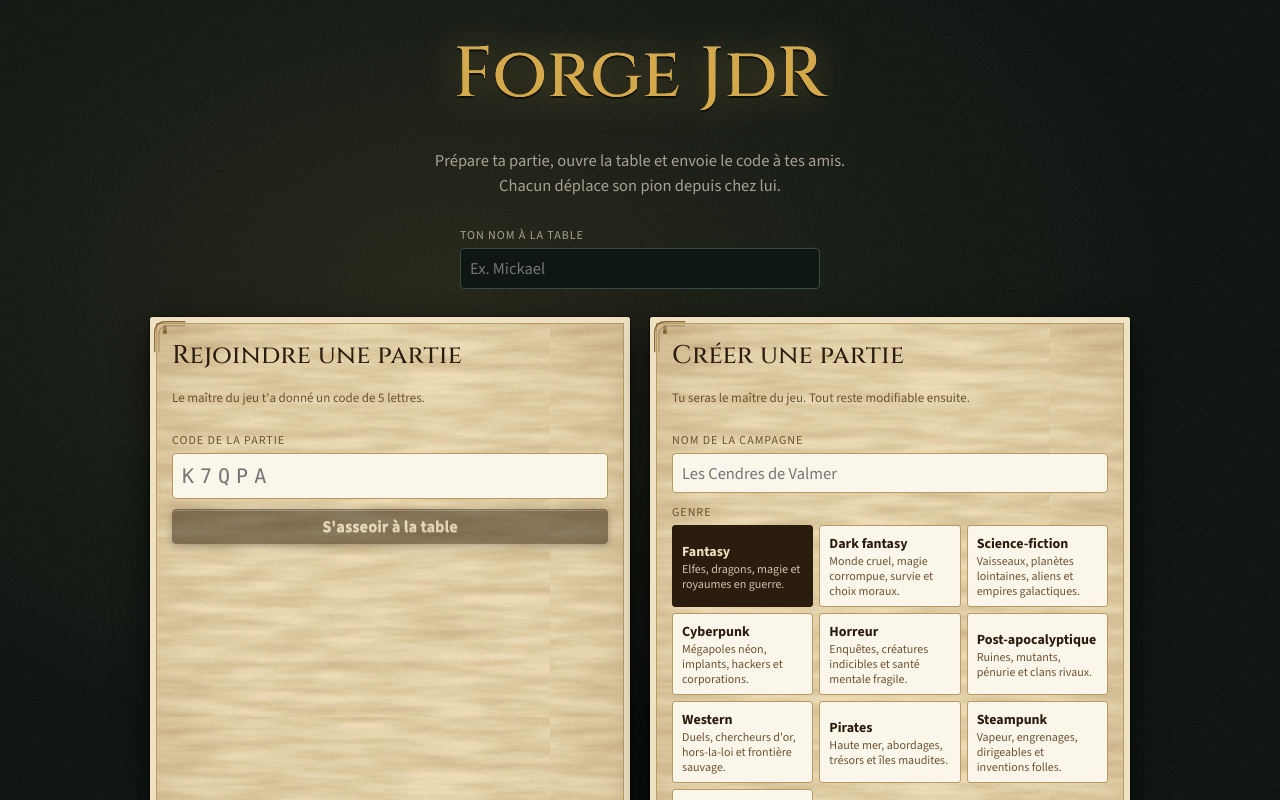
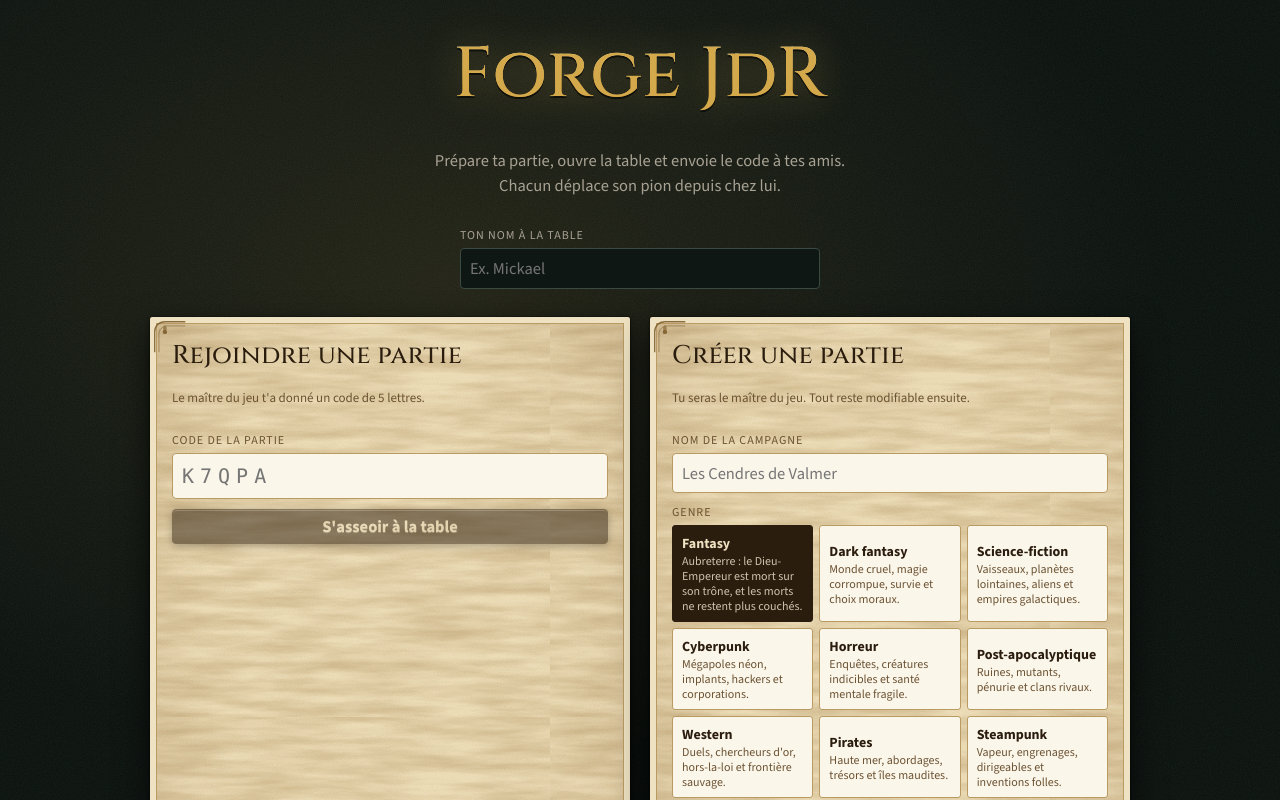
Before and after one commit to rahoumickael-beep/forge-jdr, a React (Vite) app in the folder client/: page / in a window 1280 px wide. Shown: the top 800 px of the page. Built offline with nearby package versions, Linux system fonts and the light colour scheme; no server answers; a web font is replaced by a local one.

Commit message:
Fantasy cohérente avec Aubreterre : noms, lieux, accroches et rencontres tirées du bestiaire
Co-Authored-By: Claude Opus 5.5 (1M context) <noreply@anthropic.com>
Claude-Session: https://claude.ai/code/session_01QCfQjp2smy6DPso8vb2dhx

```diff
--- a/client/src/placement.ts
+++ b/client/src/placement.ts
@@ -27,7 +27,7 @@ export function tokenForCharacter(room: RoomView, c: Character, color: string, o
 
 const ENEMY_COLORS = ["#7a2a22", "#5b3a6b", "#3c4a2a", "#6b4a1f"];
 
-/** Place les ennemis d'une rencontre, cachés, regroupés dans une salle au hasard. */
+/** Place les ennemis d'une rencontre, regroupés dans une salle au hasard. */
 export function tokensForEncounter(room: RoomView, e: Encounter): Token[] {
   const map = room.map;
   const area = map?.rooms.length ? map.rooms[Math.floor(Math.random() * map.rooms.length)] : undefined;
@@ -43,10 +43,13 @@ export function tokensForEncounter(room: RoomView, e: Encounter): Token[] {
         y: pos.y,
         color: ENEMY_COLORS[k % ENEMY_COLORS.length],
         kind: "monstre",
-        hidden: true,
+        // En vision dynamique, les joueurs ne voient déjà que ce que voient leurs pions : le monstre reste
+        // visible pour pouvoir déclencher le combat. En brouillard manuel, le MJ le révèle lui-même.
+        hidden: room.visionMode === "manuel",
         hp: en.hp,
         hpMax: en.hp,
         ac: en.ac,
+        creatureId: en.creatureId,
       });
     }
   });
--- a/shared/generators.ts
+++ b/shared/generators.ts
@@ -1,5 +1,6 @@
 // Générateurs aléatoires (sans IA) : personnages, PNJ, rencontres, scénarios, butin.
 // Règles inspirées de D&D : 6 caractéristiques, modificateur = (valeur - 10) / 2, CA, PV, initiative au d20.
+import { creaturesFor, toEncounterEnemy } from "./bestiary";
 import { getGenre, levelTier } from "./genres";
 import { Rng, uid } from "./random";
 import type { Character, Encounter, GenreId, Scenario, Ton } from "./types";
@@ -98,6 +99,19 @@ function enemyProfile(index: number, total: number, level: number) {
   return { hp, ac, attack: `+${atk}, ${dmgDie}+${Math.ceil(ratio * 4)}` };
 }
 
+/** Lieu typique de chaque région d'Aubreterre, pour qu'une rencontre se passe là où vit la créature. */
+const REGION_PLACES: Record<string, string> = {
+  "Le Couronnement": "les faubourgs d'Aube-Close",
+  "Les Marches de Fer": "un fort du Mur des Neuf Cents",
+  "Le Val Cierge": "une abbaye du Val Cierge",
+  "Les Noyes": "les tourbières des Noyes",
+  "La Côte des Sels": "les salines de Port-Lagune",
+  "Les Monts Ossiers": "un ossuaire muré des Monts Ossiers",
+  "La Brune": "une clairière ronde de la Brune",
+  "Le Verre-Rouge": "une oasis du Verre-Rouge",
+  "Le Dessous": "une fissure sous la Rotonde",
+};
+
 export function generateEncounter(genre: GenreId, level: number, players = 4, seed?: number): Encounter {
   const rng = new Rng(seed);
   const g = getGenre(genre);
@@ -109,6 +123,27 @@ export function generateEncounter(genre: GenreId, level: number, players = 4, se
   const difficulty = rng.pick(["Facile", "Moyenne", "Difficile", "Mortelle"]);
   const diffFactor = { Facile: 0.6, Moyenne: 1, Difficile: 1.4, Mortelle: 1.9 }[difficulty]!;
   const kinds = rng.int(1, 2);
+  // Genre avec un bestiaire : de vraies créatures, au nombre fixé par un budget de PX façon Guide du maître.
+  const beasts = creaturesFor(genre).filter((c) => c.cr <= Math.max(0.5, level) && c.cr >= Math.min(level / 4, 2) && !c.legendary);
+  if (beasts.length) {
+    const budget = players * 50 * level * diffFactor * (level < 3 ? 1 : 1.5);
+    // Deux créatures d'une même région (ou de partout), et le lieu qui va avec.
+    const first = rng.pick(beasts);
+    const mates = beasts.filter((c) => c !== first && (c.region === first.region || c.region === "Partout" || first.region === "Partout"));
+    const picked = kinds > 1 && mates.length ? [first, rng.pick(mates)] : [first];
+    const region = picked.find((c) => c.region !== "Partout")?.region;
+    const enemies = picked.map((c) => {
+      const count = Math.max(1, Math.min(8, Math.round(budget / picked.length / (c.xp * (kinds > 1 ? 2 : 1.5)))));
+      return { ...toEncounterEnemy(c, count, level), creatureId: c.id };
+    });
+    const place = (region && REGION_PLACES[region]) || rng.pick(g.places);
+    return {
+      title: `${enemies.map((e) => e.name).join(" et ")} — ${place}`,
+      description: `Près de ${place}. ${rng.pick(["Ils attendent sur la route que les héros arrivent.", "Le terrain est mauvais : boue, eau ou éboulis.", "Un innocent est pris entre deux feux.", "Quelqu'un, parmi eux, veut d'abord parler.", "La nuit tombe, et la lumière manque."])}`,
+      enemies,
+      difficulty,
+    };
+  }
   const enemies = Array.from({ length: kinds }, () => {
     const idx = rng.int(lo, hi);
     const p = enemyProfile(idx, n, level);
--- a/shared/genres.ts
+++ b/shared/genres.ts
@@ -48,23 +48,23 @@ export const GENRES: Genre[] = [
   {
     id: "fantasy",
     label: "Fantasy",
-    pitch: "Elfes, dragons, magie et royaumes en guerre.",
+    pitch: "Aubreterre : le Dieu-Empereur est mort sur son trône, et les morts ne restent plus couchés.",
     theme: { background: "#2b2a24", floor: "#c9b98f", wall: "#5a4a36", water: "#3f7ea6", vegetation: "#5d8a3c", road: "#a88c5a", door: "#8a4f22", grid: "rgba(40,30,20,.25)" },
     stats: classicStats,
     archetypes: ["Guerrier", "Magicienne", "Voleur", "Clerc", "Rôdeuse", "Barde", "Paladin", "Druide", "Barbare", "Moine", "Ensorceleuse", "Occultiste", "Chasseur de morts", "Veilleur du sceau"],
-    origins: ["Humain", "Elfe", "Nain", "Halfelin", "Demi-orc", "Gnome", "Tieffelin", "Drakéide"],
-    equipment: ["Épée longue", "Arc court", "Bâton runique", "Cotte de mailles", "Bouclier armorié", "Potion de soin", "Corde en soie elfique", "Grimoire usé", "Dague empoisonnée", "Amulette de protection", "Lanterne", "Carte au trésor déchirée"],
-    abilities: ["Boule de feu", "Attaque sournoise", "Soin des blessures", "Rage du berserker", "Pas brumeux", "Inspiration bardique", "Châtiment divin", "Forme animale", "Vision dans le noir", "Parade"],
-    nameStart: ["Ael", "Bran", "Cor", "Dra", "El", "Fen", "Gal", "Hal", "Is", "Kael", "Lor", "Mor", "Nyr", "Or", "Syl", "Thal", "Vae", "Ys"],
-    nameEnd: ["dor", "wen", "ric", "thas", "iel", "gorn", "mir", "wyn", "dil", "ros", "anor", "eth", "ara", "ion"],
-    places: ["la forêt de Brumesombre", "les ruines de Kael-Dorn", "la cité portuaire de Valmer", "le col des Géants", "le temple englouti", "la tour du mage disparu", "les mines naines abandonnées", "le marais des Pendus"],
-    hooks: ["Un village entier s'est endormi et ne se réveille plus.", "Un dragon réclame un tribut que personne ne peut payer.", "La princesse héritière a fui le palais avec un artefact volé.", "Des loups parlent dans la forêt et annoncent une guerre.", "Une carte au trésor apparaît sur le dos d'un mendiant."],
-    villains: ["une nécromancienne exilée", "un dragon rouge ancien", "le grand prêtre d'un culte interdit", "un roi-liche", "un seigneur des fées vengeur"],
-    motivations: ["retrouver un amour perdu par-delà la mort", "plonger le royaume dans une nuit éternelle", "se venger d'une trahison vieille de mille ans", "devenir un dieu"],
-    enemies: ["Gobelins", "Loups affamés", "Bandits", "Squelettes", "Orques", "Goules", "Ogre", "Troll", "Mage noir", "Golem de pierre", "Wyverne", "Démon mineur", "Géant des collines", "Jeune dragon", "Liche"],
-    twists: ["Le commanditaire est le véritable méchant.", "Le méchant est le frère disparu d'un héros.", "L'artefact est vivant et a ses propres plans.", "Le village protège un secret honteux."],
-    rewards: ["Une épée qui murmure", "500 pièces d'or", "Un titre de noblesse", "Un cheval ailé", "Un anneau de téléportation", "La gratitude d'une reine"],
-    traits: ["courageux mais impulsif", "rusé et cupide", "loyal jusqu'à la mort", "rêveur et distrait", "méfiant envers la magie", "toujours affamé"],
+    origins: ["Humain", "Elfe de la Brune", "Nain des Ossiers", "Petite gens", "Demi-orc", "Revenu", "Sang-Doré"],
+    equipment: ["Épée longue", "Arc court", "Marteau de cloueur", "Sac de clous en fer froid", "Brigandine", "Bouclier aux armes d'Aube-Close", "Potion de soin", "Lanterne au verre bleu", "Grimoire de Peseur", "Sachet de sel bénit", "Pot de goudron", "Sauf-conduit de la Chancellerie"],
+    abilities: ["Boule de feu", "Attaque sournoise", "Soin des blessures", "Rage du berserker", "Pas brumeux", "Inspiration bardique", "Châtiment divin", "Forme animale", "Clouer un mort", "Veillée"],
+    nameStart: ["Bastienne", "Hubert", "Maëlle", "Colin", "Gaudry", "Ombeline", "Jacquet", "Perrine", "Thiébaut", "Aubin", "Gisle", "Ferréol", "Odile", "Brunissende", "Enguerrand", "Mahaut", "Guérin", "Isaure"],
+    nameEnd: [" Crolle", " Lescot", " Varlet", " Clouet", " Saulnier", " Mainferrée", " Pell", " Tourbier", " de Gué", " Cirier", " Brac", " Ravel", " Fosseux", " Marchois"],
+    places: ["les tourbières des Noyes", "les faubourgs d'Aube-Close", "un fort du Mur des Neuf Cents", "une abbaye du Val Cierge", "les salines de Port-Lagune", "un ossuaire muré des Monts Ossiers", "une clairière ronde de la Brune", "une oasis du Verre-Rouge"],
+    hooks: ["Un apprenti cloueur n'est pas revenu d'un village sur pilotis.", "Les morts d'un cimetière du Val se sont agenouillés devant l'autel avant de partir vers l'est.", "Une légion de Hersende réquisitionne le sel d'un village qui en a besoin pour ses morts.", "Un Revenu demande qu'on retrouve la personne qui l'a vu revenir.", "Un scribe de la Chancellerie propose de l'or pour un rouleau volé."],
+    villains: ["un passeur qui pousse les morts sur la Marche", "un inquisiteur de la Cire qui cloue les vivants", "un Peseur renégat qui veut mesurer le Sceau", "un connétable d'os qui commande une légion morte", "un contremaître de la Hanse qui fait travailler les morts"],
+    motivations: ["rejoindre un être aimé noyé il y a deux hivers", "prouver que le Dieu-Empereur se relèvera", "garder le sel pour sa seule famille", "obéir à une voix qui parle la nuit"],
+    enemies: ["Levés", "Loups de bruyère", "Bandits des routes", "Légionnaires d'os", "Noyés", "Pleureurs", "Gardes du Seuil", "Inquisiteurs de la Cire", "Porte-Voix", "Wyverne des Ossiers", "Colonne de la Marche", "Ver des Ossiers", "Bouche de Gorvan", "Connétable d'os", "Reine sous le Sel"],
+    twists: ["Le commanditaire savait que le village était perdu.", "Le mort qu'on chasse protège quelqu'un.", "La voix qui guide le méchant connaît des choses qu'un mort seul savait.", "Les morts ne marchent pas au hasard : ils suivent une ligne droite."],
+    rewards: ["Un marteau en fer froid forgé à la main", "50 pièces d'or et un clou à l'oreille", "Un laissez-passer de la Chancellerie", "Une part dans une saline", "La reconnaissance des Veilleuses", "Une carte des lignes de la Marche"],
+    traits: ["compte tout, même les morts", "parle aux cadavres avant de les fouiller", "garde toujours du sel dans sa poche", "ne dort plus depuis le Glas", "cite le Code pour tout", "refuse de brûler un mort"],
   },
   {
     id: "dark-fantasy",
--- a/shared/types.ts
+++ b/shared/types.ts
@@ -79,7 +79,7 @@ export interface Character {
 export interface Encounter {
   title: string;
   description: string;
-  enemies: { name: string; count: number; hp: number; ac: number; attack: string; danger: string }[];
+  enemies: { name: string; count: number; hp: number; ac: number; attack: string; danger: string; creatureId?: string }[];
   difficulty: string;
 }
 
```
